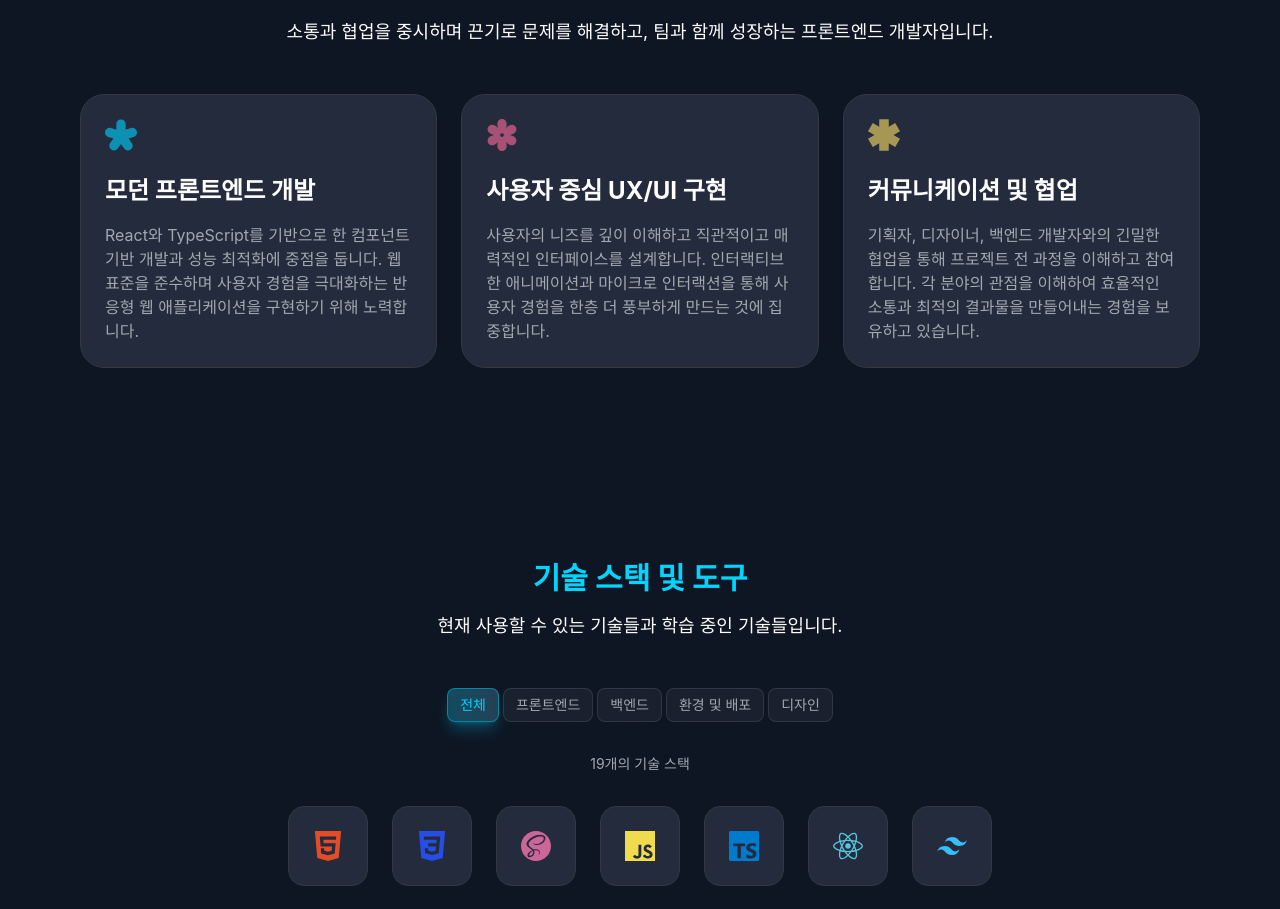
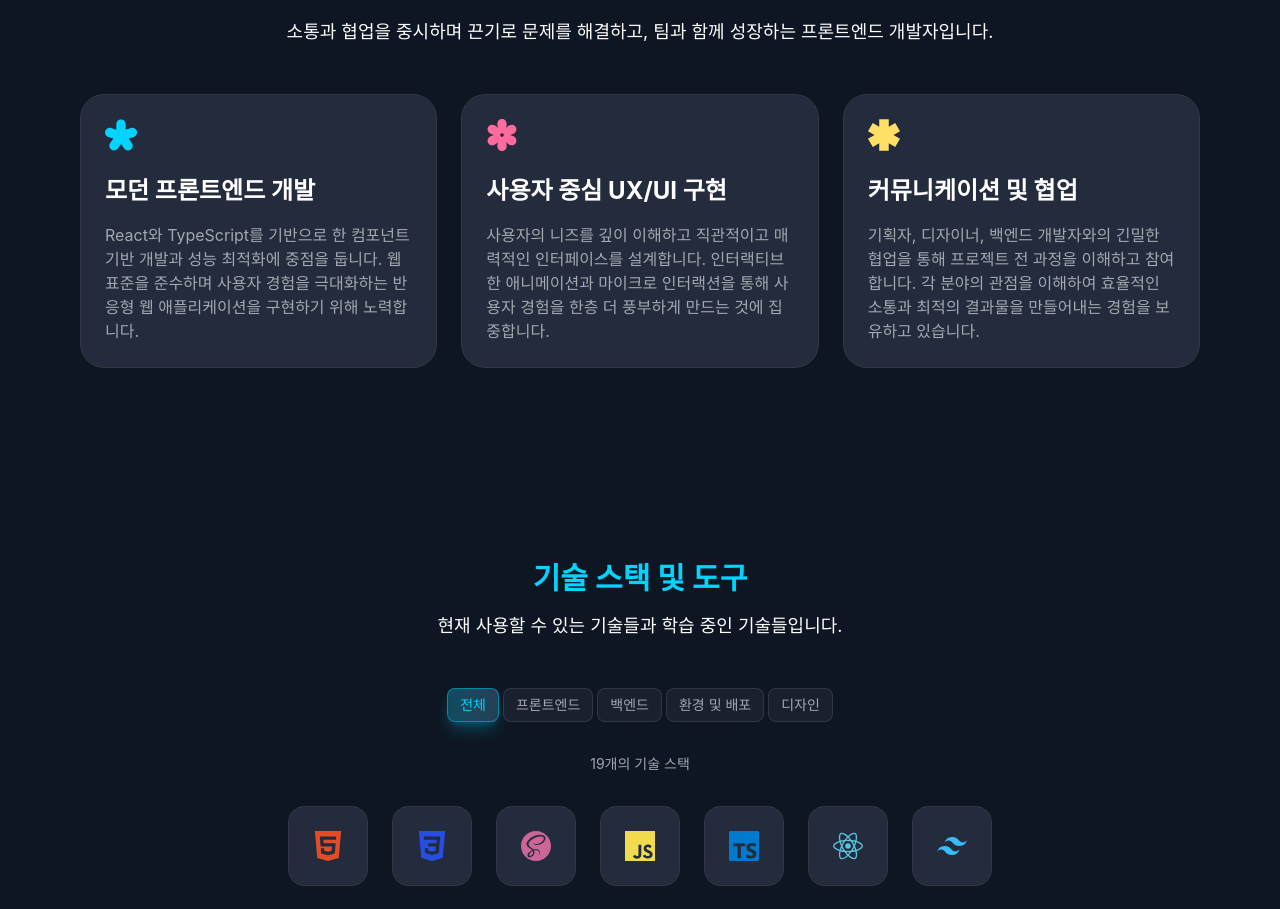
Before and after one commit to toosign00/portfolio, a React (Vite) app: page / in a window 1280 px wide. Shown: the part 930-1839 px from the top of the page. Built offline with nearby package versions, Linux system fonts and the light colour scheme; a web font is replaced by a local one.

Commit message:
💄 style: FeatureCard 컴포넌트 스타일 수정

```diff
--- a/src/components/Features/components/FeatureCard.tsx
+++ b/src/components/Features/components/FeatureCard.tsx
@@ -7,7 +7,7 @@ export const FeatureCard = ({ title, desc, icon }: FeatureCardProps) => {
         <img
           src={icon}
           alt={title}
-          className="h-8 w-8 opacity-60 transition-all duration-500 [animation-duration:4s] group-hover:animate-spin group-hover:opacity-100"
+          className="h-8 w-8 transition-all duration-500 [animation-duration:4s] group-hover:animate-spin"
         />
       </div>
       <div className="flex flex-1 flex-col justify-between gap-4">
```
